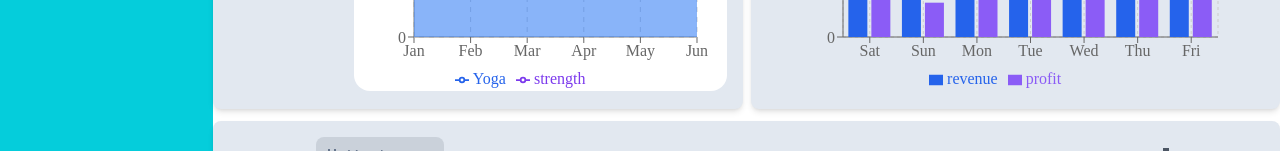
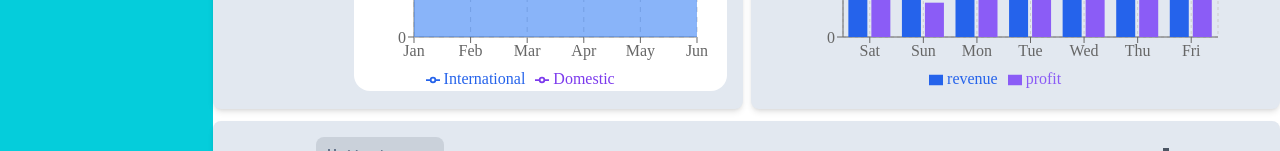
Before and after one commit to hassankhsalar/FlyDriveGo, a React (Vite) app: page /dashboard/adminDashboard in a window 1280 px wide. Shown: the part 649-800 px from the top of the page. Built offline with nearby package versions, Linux system fonts and the light colour scheme; no server answers; a web font is replaced by a local one.

Commit message:
fixed error

```diff
--- a/src/Pages/Dashboard/AdminDashboard/AreaChart1.jsx
+++ b/src/Pages/Dashboard/AdminDashboard/AreaChart1.jsx
@@ -18,33 +18,33 @@ import {
 const productSales = [
   {
     name: "Jan",
-    Yoga: 40,
-    strength: 24,
+    International: 40,
+    Domestic: 24,
   },
   {
     name: "Feb",
-    Yoga: 30,
-    strength: 22,
+    International: 30,
+    Domestic: 22,
   },
   {
     name: "Mar",
-    Yoga: 20,
-    strength: 22,
+    International: 20,
+    Domestic: 22,
   },
   {
     name: "Apr",
-    Yoga: 27,
-    strength: 20,
+    International: 27,
+    Domestic: 20,
   },
   {
     name: "May",
-    Yoga: 18,
-    strength: 21,
+    International: 18,
+    Domestic: 21,
   },
   {
     name: "Jun",
-    Yoga: 23,
-    strength: 25,
+    International: 23,
+    Domestic: 25,
   },
 ];
 
@@ -83,7 +83,7 @@ const AreaChart1 = () => {
 
               <Area
                 type="monotone"
-                dataKey="Yoga"
+                dataKey="International"
                 stroke="#2563eb"
                 fill="#3b82f6"
                 stackId="1"
@@ -91,7 +91,7 @@ const AreaChart1 = () => {
 
               <Area
                 type="monotone"
-                dataKey="strength"
+                dataKey="Domestic"
                 stroke="#7c3aed"
                 fill="#8b5cf6"
                 stackId="1"
```
